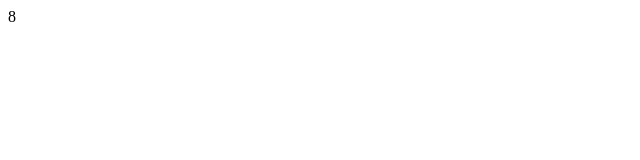
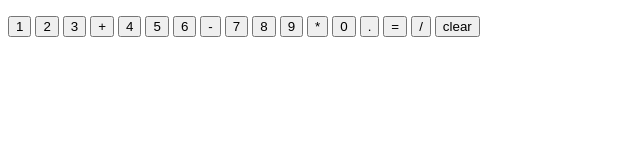
Before and after one commit to georgegeham/Calc, a plain HTML site: page calc.html in a window 1280 px wide. Shown: the whole page, without its empty margins (0-640 px from the left). Drawn offline with Linux system fonts and the light colour scheme.

Commit message:
Calc HTML done

```diff
--- a/calc.html
+++ b/calc.html
@@ -8,7 +8,28 @@
 </head>
 
 <body>
-    8
+    <section class="digits">
+        <p></p>
+    </section>
+    <section class="calc">
+        <button class="grey">1</button>
+        <button class="grey">2</button>
+        <button class="grey">3</button>
+        <button class="orange">+</button>
+        <button class="grey">4</button>
+        <button class="grey">5</button>
+        <button class="grey">6</button>
+        <button class="orange">-</button>
+        <button class="grey">7</button>
+        <button class="grey">8</button>
+        <button class="grey">9</button>
+        <button class="orange">*</button>
+        <button class="grey">0</button>
+        <button class="grey">.</button>
+        <button class="grey">=</button>
+        <button class="orange">/</button>
+        <button class="grey">clear</button>
+    </section>
 </body>
 
 </html>
```
